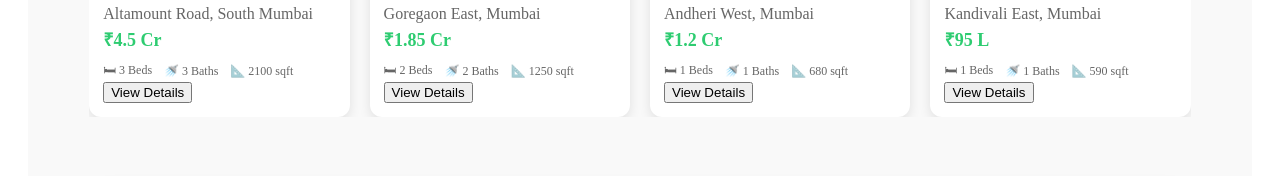
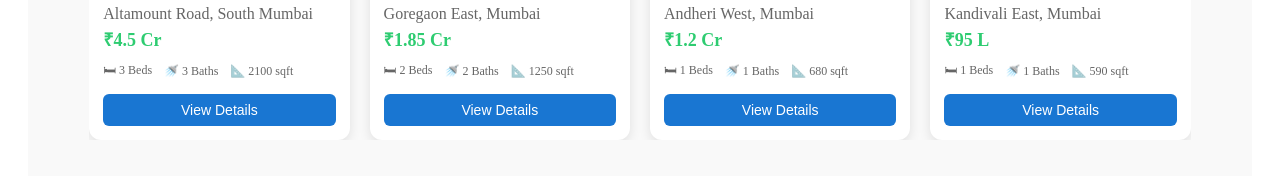
Before and after one commit to IPSHITASETT/real-estate-app, a React (Create React App) app: page / in a window 1280 px wide. Shown: the part 1438-1614 px from the top of the page. Built offline with nearby package versions, Linux system fonts and the light colour scheme.

Commit message:
fixed the property card section UI

```diff
--- a/src/components/property/PropertyList.css
+++ b/src/components/property/PropertyList.css
@@ -164,6 +164,24 @@
   gap: 4px;
 }
 
+.details-btn {
+  margin-top: 12px;
+  background: #1976d2;
+  color: white;
+  border: none;
+  padding: 8px 16px;
+  border-radius: 6px;
+  cursor: pointer;
+  font-size: 14px;
+  font-weight: 500;
+  transition: background 0.2s;
+  width: 100%;
+}
+
+.details-btn:hover {
+  background: #1565c0;
+}
+
 /* Carousel Styles */
 .carousel-btn {
   position: absolute;
--- a/src/components/property/WishlistSection.jsx
+++ b/src/components/property/WishlistSection.jsx
@@ -7,12 +7,16 @@ const WishlistSection = () => {
   const navigate = useNavigate();
   const { wishlist, allProperties, removeFromWishlist } = usePropertyContext();
 
-  // Get wishlist properties
-  const wishlistProperties = allProperties.filter(p => wishlist.includes(p.id));
+  // Get wishlist properties - filter out invalid IDs
+  const wishlistProperties = allProperties.filter(p => wishlist.includes(p.id) && p.isApproved);
+
+  const handleCardClick = (propertyId) => {
+    navigate(`/property/${Number(propertyId)}`);
+  };
 
   const handleRemove = (e, propertyId) => {
     e.stopPropagation();
-    removeFromWishlist(propertyId);
+    removeFromWishlist(Number(propertyId));
   };
 
   const handleViewAll = () => {
@@ -32,7 +36,7 @@ const WishlistSection = () => {
 
       <div className="wishlist-grid">
         {wishlistProperties.map(property => (
-          <div key={property.id} className="wishlist-card">
+          <div key={property.id} className="wishlist-card" onClick={() => handleCardClick(property.id)}>
             <div className="wishlist-image">
               <img src={property.image} alt={property.title} />
               <button
--- a/src/context/PropertyContext.jsx
+++ b/src/context/PropertyContext.jsx
@@ -21,7 +21,9 @@ export const PropertyProvider = ({ children }) => {
   // Wishlist state
   const [wishlist, setWishlist] = useState(() => {
     const stored = localStorage.getItem('re_wishlist');
-    return stored ? JSON.parse(stored) : [];
+    const parsed = stored ? JSON.parse(stored) : [];
+    // Ensure all IDs are numbers
+    return parsed.map(id => Number(id));
   });
 
   // Persist wishlist to localStorage
@@ -30,25 +32,29 @@ export const PropertyProvider = ({ children }) => {
   }, [wishlist]);
 
   const addToWishlist = useCallback((propertyId) => {
+    const id = Number(propertyId);
     setWishlist((prev) => {
-      if (prev.includes(propertyId)) return prev;
-      return [...prev, propertyId];
+      if (prev.includes(id)) return prev;
+      return [...prev, id];
     });
   }, []);
 
   const removeFromWishlist = useCallback((propertyId) => {
-    setWishlist((prev) => prev.filter((id) => id !== propertyId));
+    const id = Number(propertyId);
+    setWishlist((prev) => prev.filter((itemId) => itemId !== id));
   }, []);
 
   const isInWishlist = useCallback((propertyId) => {
-    return wishlist.includes(propertyId);
+    const id = Number(propertyId);
+    return wishlist.includes(id);
   }, [wishlist]);
 
   const toggleWishlist = useCallback((propertyId) => {
-    if (wishlist.includes(propertyId)) {
-      removeFromWishlist(propertyId);
+    const id = Number(propertyId);
+    if (wishlist.includes(id)) {
+      removeFromWishlist(id);
     } else {
-      addToWishlist(propertyId);
+      addToWishlist(id);
     }
   }, [wishlist, addToWishlist, removeFromWishlist]);
 
--- a/src/pages/PropertyDetails/PropertyDetailsPage.jsx
+++ b/src/pages/PropertyDetails/PropertyDetailsPage.jsx
@@ -1,4 +1,4 @@
-import React, { useState } from 'react';
+import React, { useState, useEffect } from 'react';
 import { useParams, useNavigate, useLocation, Link } from 'react-router-dom';
 import { usePropertyContext } from '../../context/PropertyContext';
 import { useAuthContext } from '../../context/AuthContext';
@@ -21,6 +21,11 @@ const PropertyDetailsPage = () => {
   const [scheduleDate, setScheduleDate] = useState('');
   const [scheduleTime, setScheduleTime] = useState('');
   const [inquiryMessage, setInquiryMessage] = useState('');
+
+  // Scroll to top when component mounts
+  useEffect(() => {
+    window.scrollTo(0, 0);
+  }, []);
 
   if (!property) {
     return (
```
